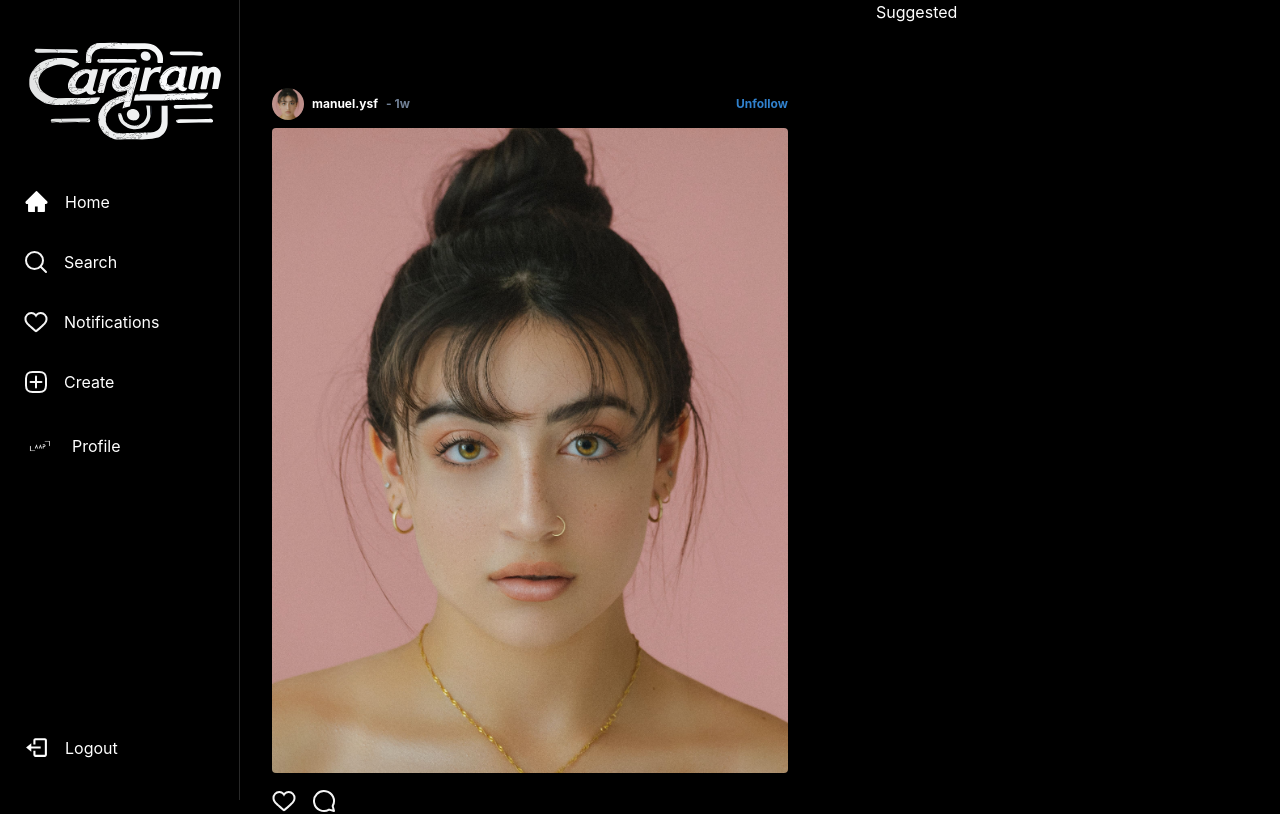
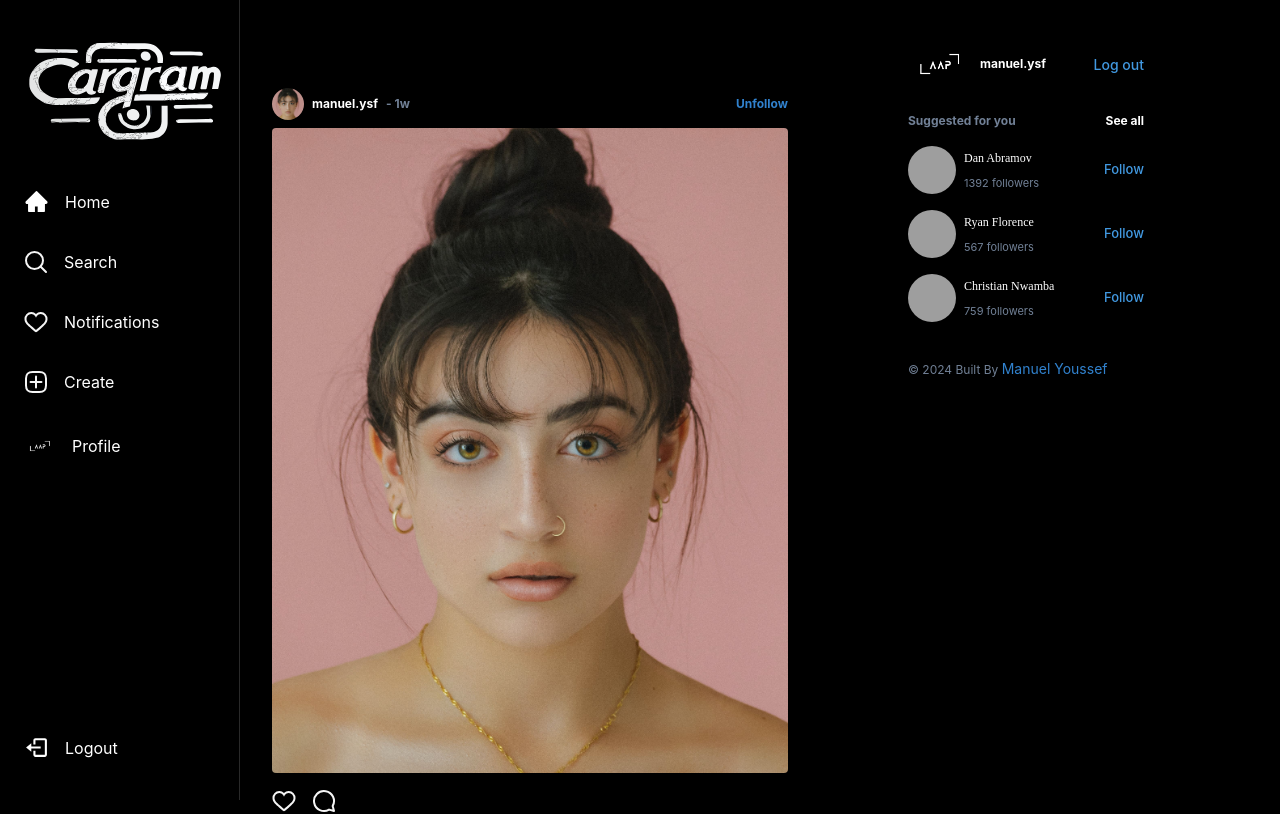
Before and after one commit to manuelysf/Cargram, a React (Vite) app: page / in a window 1280 px wide. Shown: the top 814 px of the page. Built offline with nearby package versions, Linux system fonts and the light colour scheme; grey boxes are pictures that could not be loaded.

Commit message:
Grundmodell SuggestedUser integriert

```diff
--- /dev/null
+++ b/src/components/SuggestedUsers/SuggestedHeader.jsx
@@ -0,0 +1,28 @@
+import { Avatar, Flex, Link, Text } from '@chakra-ui/react'
+import {Link as RouterLink} from "react-router-dom"
+import React from 'react'
+
+const SuggestedHeader = () => {
+  return (
+    <Flex justifyContent={"space-between"} alignItems={"center"} w={"full"}>
+        <Flex alignItems={"center"} gap={2}>
+            <Avatar name='Manuel Youssef' size={"lg"} src='/profilepic.png'/>
+            <Text fontSize={12} fontWeight={"bold"}>
+                manuel.ysf
+            </Text>
+        </Flex>
+        <Link
+            as={RouterLink}
+            to={"/auth"}
+            fontSize={14}
+            fontWeight={"medium"}
+            color={"blue.400"}
+            style={{textDecoration: "none"}}
+            cursor={"pointer"}>
+            Log out
+        </Link>
+    </Flex>
+  )
+}
+
+export default SuggestedHeader
--- /dev/null
+++ b/src/components/SuggestedUsers/SuggestedUser.jsx
@@ -0,0 +1,35 @@
+import { Avatar, Box, Button, Flex, VStack } from '@chakra-ui/react'
+import React, { useState } from 'react'
+
+const SuggestedUser = ({name, followers, avatar}) => {
+    const [isFollowed,setIsFollowed] = useState(false)
+  return (
+    <Flex justifyContent={"space-between"} alignItems={"center"} w={"full"}>
+        <Flex  alignItems={"center"} gap={2}>
+            <Avatar src={avatar} name={name} size={"md"}/>
+            <VStack spacing={2} alignItems={"flex-start"}>
+                <Box fontSize={12} fontFamily={"bold"}>
+                    {name}
+                </Box>
+                <Box fontSize={11} color={"gray.500"}>
+                    {followers} followers
+                </Box>
+            </VStack>
+        </Flex>
+        <Button
+            fontSize={13}
+            bg={"transparent"}
+            p={0} h={"max-content"}
+            fontWeight={"medium"}
+            color={"blue.400"}
+            cursor={"pointer"}
+            _hover={{color: "white"}}
+            onClick={() => setIsFollowed(!isFollowed)}
+            >
+            {isFollowed ? "Unfollow" : "Follow"}
+        </Button>
+    </Flex>
+  )
+}
+
+export default SuggestedUser
--- /dev/null
+++ b/src/components/SuggestedUsers/SuggestedUsers.jsx
@@ -0,0 +1,32 @@
+import { Box, Flex, Text, VStack, Link } from '@chakra-ui/react'
+import React from 'react'
+import SuggestedHeader from './SuggestedHeader'
+import SuggestedUser from './SuggestedUser'
+
+const SuggestedUsers = () => {
+  return (
+    <VStack py={8} px={8} gap={4}>
+        <SuggestedHeader/>
+        <Flex alignItems={"center"} justifyContent={"space-between"} w={"full"}>
+            <Text fontSize={12} fontWeight={"bold"} color={"gray.500"}>
+                Suggested for you
+            </Text>
+            <Text fontSize={12} fontWeight={"bold"} _hover={{color: "gray.400"}} cursor={"pointer"}>
+                See all
+            </Text>
+        </Flex>
+        <SuggestedUser name="Dan Abramov" followers={1392} avatar="https://bit.ly/dan-abramov"/>
+        <SuggestedUser name="Ryan Florence" followers={567} avatar="https://bit.ly/ryan-florence"/>
+        <SuggestedUser name="Christian Nwamba" followers={759} avatar="https://bit.ly/code-beast"/>
+
+        <Box fontSize={12} color={"gray.500"} mt={5} alignSelf={"start"}>
+            © 2024 Built By{" "}
+            <Link href='https://manuelysf.github.io/Mein_Portfolio_Youssef/' target='_blank' color='blue.500' fontSize={14}>
+                Manuel Youssef
+            </Link>
+		</Box>
+    </VStack>
+  )
+}
+
+export default SuggestedUsers
--- a/src/pages/HomePage/HomePage.jsx
+++ b/src/pages/HomePage/HomePage.jsx
@@ -1,6 +1,7 @@
 import { Box, Container, Flex } from '@chakra-ui/react'
 import React from 'react'
 import FeedPosts from '../../components/Feed/FeedPosts'
+import SuggestedUsers from '../../components/SuggestedUsers/SuggestedUsers'
 
 const HomePage = () => {
   return (
@@ -10,7 +11,7 @@ const HomePage = () => {
           <FeedPosts/>
         </Box>
         <Box flex={3} mr={20} display={{base:"none",lg:"block"}} maxW={"300px"}>
-          Suggested
+          <SuggestedUsers/>
         </Box>
       </Flex>
     </Container>
```
